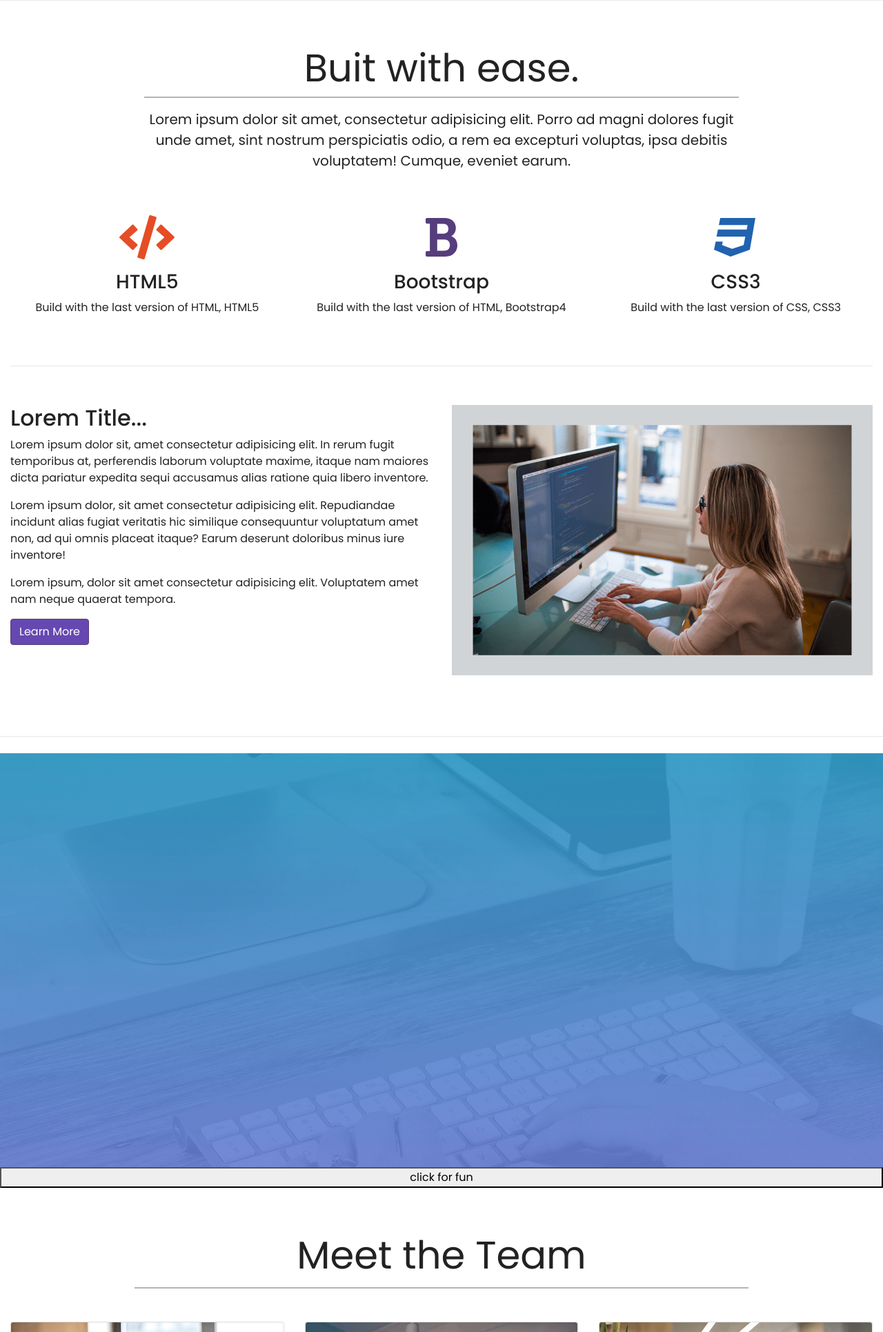
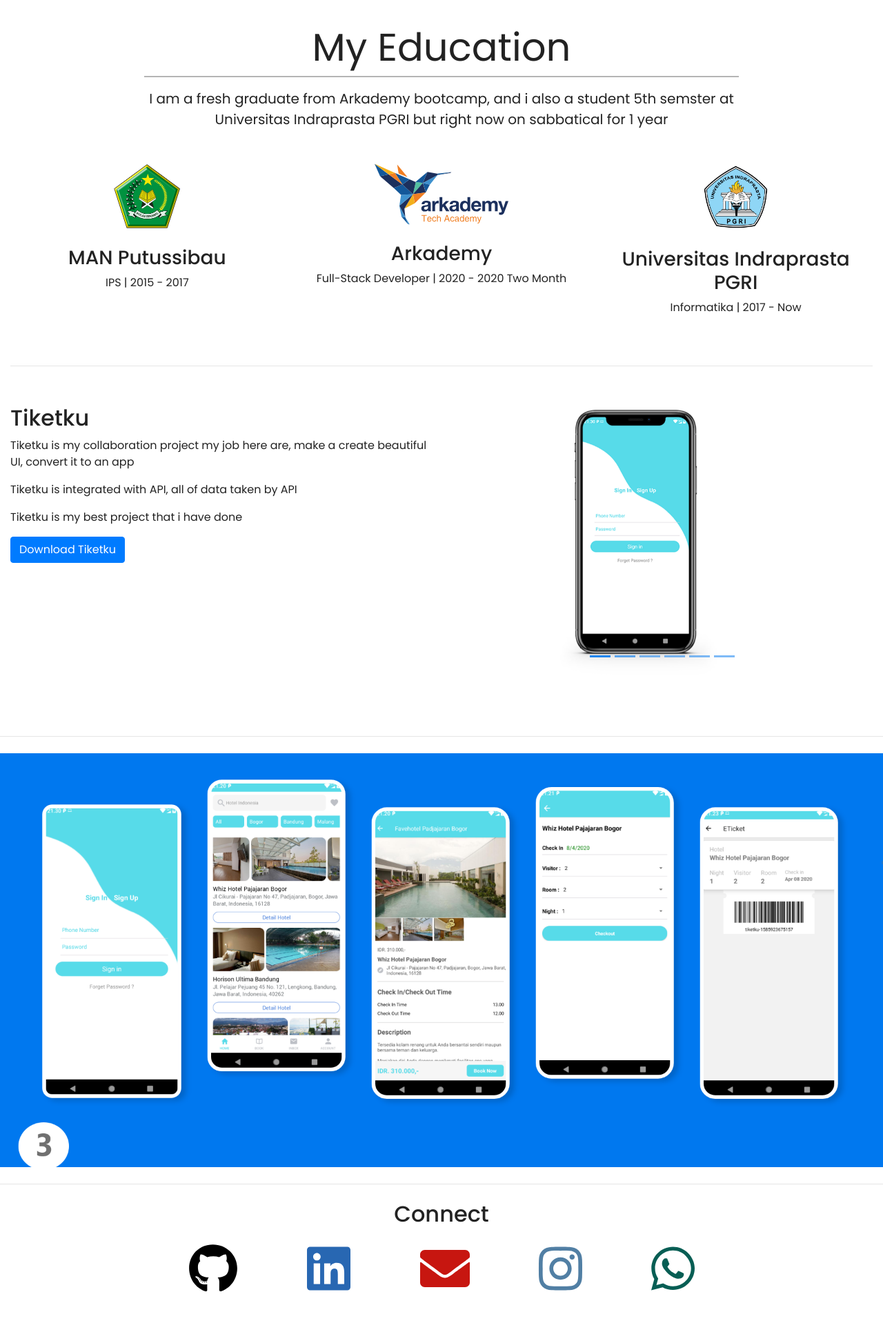
Before and after one commit to GunturThunder/Responsive-Portfolio-Web, a plain HTML site: page index.html in a window 1280 px wide. Shown: the part 869-2800 px from the top of the page at 69% size. Drawn offline with nearby package versions, Linux system fonts and the light colour scheme.

Commit message:
responsive

```diff
--- a/index.html
+++ b/index.html
@@ -15,11 +15,11 @@
     <nav class="navbar navbar-expand-md navbar-light bg-light sticky-top">
         <div class="container-fluid">
             <!-- <a class="navbar-brand" href="#"> -->
-                <div class="logo">
-                    <text class="text">&#60;</text>
-                    <text class="textLogo">Guntur</text>
-                    <text class="text">&#62;</text>
-                </div>
+            <div class="logo">
+                <text class="text">&#60;</text>
+                <text class="textLogo">Guntur</text>
+                <text class="text">&#62;</text>
+            </div>
             <!-- </a> -->
             <button class="navbar-toggler" type="button" data-toggle="collapse" data-target="#navbarResponsive">
                 <span class="navbar-toggler-icon"></span>
@@ -54,6 +54,7 @@
             <li data-target="#slides" data-slide-to="2"></li>
             <li data-target="#slides" data-slide-to="3"></li>
             <li data-target="#slides" data-slide-to="4"></li>
+            <li data-target="#slides" data-slide-to="5"></li>
         </ul>
         <div class="carousel-inner">
             <div class="carousel-item active">
@@ -64,7 +65,8 @@
                     </span><br /><br />
                     <h1 class="display-2">Guntur Angkasa Putra</h1>
                     <h3>Full-Stack Developer</h3>
-                    <button class="btn btn-outline-light btn-lg"  data-target="#slides" data-slide-to="1" type="button">My Projects</button>
+                    <button class="btn btn-outline-light btn-lg" data-target="#slides" data-slide-to="1"
+                        type="button">My Projects</button>
                 </div>
             </div>
             <div class="carousel-item">
@@ -79,6 +81,9 @@
             <div class="carousel-item">
                 <img src="img/portoR4.png" alt="">
             </div>
+            <div class="carousel-item">
+                <img src="img/porto5.png" alt="">
+            </div>
         </div>
     </div>
 
@@ -86,13 +91,13 @@
     <div class="container-fluid">
         <div class="row jumbotron">
             <div class="col-xs-12 col-sm-12 col-md-9 col-lg-9 col-xl-10">
-                <p class="lead">Lorem ipsum dolor sit amet consectetur adipisicing elit. Nihil a officia perferendis
-                    esse dignissimos veritatis ullam reprehenderit mollitia, ut eius quam voluptate sed debitis, aperiam
-                    maiores architecto. Eaque, architecto distinctio!</p>
+                <p class="lead">Hi! i am Guntur Angkasa Putra, i am a Full-Stack Developer, a lot of projects i have
+                    been done such as Point Of Sales named Asaulu, Ticketing named Tiketku, Real Time Chat named bampor,
+                    etc.</p>
             </div>
             <div class="col-xs-12 col-sm-12 col-md-3 col-lg-3 col-xl-2">
                 <a href="#">
-                    <button class="btn btn-outline-secondary btn-lg" type="button">Web Hosting</button>
+                    <button class="btn btn-outline-secondary btn-lg" type="button">Contact Me</button>
                 </a>
             </div>
         </div>
@@ -102,12 +107,11 @@
     <div class="container-fluid padding">
         <div class="row welcome text-center">
             <div class="col-12">
-                <h1 class="display-4">Buit with ease.</h1>
+                <h1 class="display-4">My Education</h1>
                 <hr />
                 <div class="col-12">
-                    <p class="lead">Lorem ipsum dolor sit amet, consectetur adipisicing elit. Porro ad magni dolores
-                        fugit unde amet, sint nostrum perspiciatis odio, a rem ea excepturi voluptas, ipsa debitis
-                        voluptatem! Cumque, eveniet earum.</p>
+                    <p class="lead">I am a fresh graduate from Arkademy bootcamp, and i also a student 5th semster at
+                        Universitas Indraprasta PGRI but right now on sabbatical for 1 year</p>
                 </div>
             </div>
         </div>
@@ -117,19 +121,25 @@
     <div class="container-fluid padding">
         <div class="row text-center padding">
             <div class="col-xs-12 col-sm-6 col-md-4">
-                <i class="fas fa-code"></i>
-                <h3>HTML5</h3>
-                <p>Build with the last version of HTML, HTML5</p>
+                <!-- <i class="fas fa-code"></i> -->
+                <img class="img-sch" src="img/ikhlas-beramal-logopng-32918.png" alt="">
+                <br><br>
+                <h3>MAN Putussibau</h3>
+                <p>IPS | 2015 - 2017</p>
             </div>
             <div class="col-xs-12 col-sm-6 col-md-4">
-                <i class="fas fa-bold"></i>
-                <h3>Bootstrap</h3>
-                <p>Build with the last version of HTML, Bootstrap4</p>
+                <!-- <i class="fas fa-bold"></i> -->
+                <img class="img-sch1" src="img/logo arkademy.1c82cf5c.svg" alt="">
+                <br><br>
+                <h3>Arkademy</h3>
+                <p>Full-Stack Developer | 2020 - 2020 Two Month</p>
             </div>
             <div class="col-md-4">
-                <i class="fab fa-css3"></i>
-                <h3>CSS3</h3>
-                <p>Build with the last version of CSS, CSS3</p>
+                <!-- <i class="fab fa-css3"></i> -->
+                <img class="img-sch2" src="img/Logo Unindra Universitas Indraprasta PGRI.png" alt="">
+                <br /><br />
+                <h3>Universitas Indraprasta PGRI</h3>
+                <p>Informatika | 2017 - Now</p>
             </div>
         </div>
         <hr class="my-4" />
@@ -139,19 +149,42 @@
     <div class="container-fluid padding">
         <div class="row padding">
             <div class="col-lg-6">
-                <h2>Lorem Title...</h2>
-                <p>Lorem ipsum dolor sit, amet consectetur adipisicing elit. In rerum fugit temporibus at, perferendis
-                    laborum voluptate maxime, itaque nam maiores dicta pariatur expedita sequi accusamus alias ratione
-                    quia libero inventore.</p>
-                <p>Lorem ipsum dolor, sit amet consectetur adipisicing elit. Repudiandae incidunt alias fugiat veritatis
-                    hic similique consequuntur voluptatum amet non, ad qui omnis placeat itaque? Earum deserunt
-                    doloribus minus iure inventore!</p>
-                <p>Lorem ipsum, dolor sit amet consectetur adipisicing elit. Voluptatem amet nam neque quaerat tempora.
+                <h2>Tiketku</h2>
+                <p>Tiketku is my collaboration project my job here are, make a create beautiful UI, convert it to an app</p>
+                <p>Tiketku is integrated with API, all of data taken by API</p>
+                <p>Tiketku is my best project that i have done
                 </p>
-                <a class="btn btn-primary" href="#">Learn More</a>
+                <a class="btn btn-primary" href="#">Download Tiketku</a>
             </div>
-            <div class="col-lg-6">
-                <img class="img-fluid" src="img/desk.png" alt="" />
+            <div id="slides2" class="carousel slide col-lg-6" data-ride="carousel">
+                <ul class="carousel-indicators">
+                    <li data-target="#slides2" data-slide-to="0" class="active"></li>
+                    <li data-target="#slides2" data-slide-to="1"></li>
+                    <li data-target="#slides2" data-slide-to="2"></li>
+                    <li data-target="#slides2" data-slide-to="3"></li>
+                    <li data-target="#slides2" data-slide-to="4"></li>
+                    <li data-target="#slides2" data-slide-to="5"></li>
+                </ul>
+                <div class="carousel-inner">
+                    <div class="carousel-item active">
+                        <img src="img/bestPR1.png" alt="">
+                    </div>
+                    <div class="carousel-item">
+                        <img src="img/bestPR2.png" alt="">
+                    </div>
+                    <div class="carousel-item">
+                        <img src="img/bestPR3.png" alt="">
+                    </div>
+                    <div class="carousel-item">
+                        <img src="img/bestPR4.png" alt="">
+                    </div>
+                    <div class="carousel-item">
+                        <img src="img/bestPR5.png" alt="">
+                    </div>
+                    <div class="carousel-item">
+                        <img src="img/bestPR6.png" alt="">
+                    </div>
+                </div>
             </div>
         </div>
     </div>
@@ -165,8 +198,9 @@
             </div>
         </div>
     </figure>
+    <hr class="my-4">
 
-    <!--- Emoji Section -->
+    <!-- - Emoji Section
     <button class="fun" data-toggle="collapse" data-target="#emoji">click for fun</button>
     <div class="collapse" id="emoji">
         <div class="container-fluid padding">
@@ -185,20 +219,20 @@
                 </div>
             </div>
         </div>
-    </div>
+    </div> -->
 
     <!--- Meet the team -->
-    <div class="container-fluid padding">
+    <!-- <div class="container-fluid padding">
         <div class="row welcome text-center">
             <div class="col-12">
                 <h1 class="display-4">Meet the Team</h1>
             </div>
             <hr />
         </div>
-    </div>
+    </div> -->
 
     <!--- Cards -->
-    <div class="container-fluid padding">
+    <!-- <div class="container-fluid padding">
         <div class="row padding">
             <div class="col-md-4">
                 <div class="card">
@@ -232,10 +266,10 @@
             </div>
         </div>
         <hr class="my-4" />
-    </div>
+    </div> -->
 
     <!--- Two Column Section -->
-    <div class="container-fluid">
+    <!-- <div class="container-fluid">
         <div class="row padding">
             <div class="col-lg-6">
                 <h2>Our Philosophy</h2>
@@ -250,7 +284,7 @@
             </div>
         </div>
         <hr class="my-4" />
-    </div>
+    </div> -->
 
     <!--- Connect -->
     <div class="container-fluid padding">
@@ -259,11 +293,11 @@
                 <h2>Connect</h2>
             </div>
             <div class="col-12 social padding">
-                <a href="#"><i class="fab fa-facebook"></i></a>
-                <a href="#"><i class="fab fa-twitter"></i></a>
-                <a href="#"><i class="fab fa-google-plus-g"></i></a>
+                <a href="#"><i class="fab fa-github"></i></a>
+                <a href="#"><i class="fab fa-linkedin"></i></a>
+                <a href="#"><i class="fas fa-envelope"></i></a>
                 <a href="#"><i class="fab fa-instagram"></i></a>
-                <a href="#"><i class="fab fa-youtube"></i></a>
+                <a href="#"><i class="fab fa-whatsapp"></i></a>
             </div>
         </div>
         <hr class="my-4">
@@ -274,34 +308,28 @@
         <div class="container-fluid padding">
             <div class="row text-center">
                 <div class="col-md-4">
-                    <img src="img/w3newbie.png" alt="">
+                    <!-- <img src="img/w3newbie.png" alt=""> -->
+                    <div class="logo">
+                        <text class="text">&#60;</text>
+                        <text style="color: white;" class="textLogo">Guntur</text>
+                        <text class="text">&#62;</text>
+                    </div>
                     <hr class="light" />
                     <p>555-555-555</p>
                     <p>gangkasa888@gmail.com</p>
-                    <p>100 stree name</p>
-                    <p>City, State, 0000</p>
+                    <p>Jl. Sukasari III No.53</p>
+                    <p>Bogor, West Jawa, 16142</p>
                 </div>
                 <div class="col-md-4">
                     <hr class="light" />
-                    <h5>Our Hour</h5>
+                    <h5>Available</h5>
                     <hr class="light" />
-                    <p>Monday: 9am - 5pm</p>
-                    <p>Saturday: 10am - 4pm</p>
-                    <p>Sunday: closed</p>
-                </div>
-                <div class="col-md-4">
-                    <hr class="light" />
-                    <h5>Services Are</h5>
-                    <hr class="light" />
-                    <p>City, State, 0000</p>
-                    <p>City, State, 0000</p>
-                    <p>City, State, 0000</p>
-                    <p>City, State, 0000</p>
-                    <p>City, State, 0000</p>
+                    <p>Monday - Friday : Available</p>
+                    <p>Sunday : Closed</p>
                 </div>
                 <div class="col-12">
                     <hr class="light-100" />
-                    <h5>&copy; guntur</h5>
+                    <h5>&copy;Guntur</h5>
                 </div>
             </div>
         </div>
--- a/style.css
+++ b/style.css
@@ -35,10 +35,6 @@ body {
     text-shadow: 1px 1px 10px #000;
     padding-bottom: 1rem;
 }
-.btn-primary {
-    background-color: #6648b1;
-    border: 1px solid #563d7c;
-}
 .jumbotron {
     padding: 1rem;
     border-radius: 0;
@@ -72,7 +68,7 @@ body {
     margin: 1rem;
 }
 .fixed-wrap {
-    background-image: url('img/mac.png');
+    background-image: url('img/porto3.png');
     height: 600px;
     background-repeat: no-repeat;
     background-attachment: fixed;
@@ -93,20 +89,20 @@ figure {
     font-size: 4.5em;
     padding: 3rem;
 }
-.fa-facebook {
-    color: #3b5998;
+.fa-github {
+    color: black;
 }
-.fa-twitter {
-    color: #00aced;
+.fa-linkedin {
+    color: #2867B2;
 }
-.fa-google-plus-a {
-    color: #dd4b39;
+.fa-envelope {
+    color: #c71610
 }
 .fa-instagram {
     color: #517fa4;
 }
-.fa-youtube {
-    color: #bb0000
+.fa-whatsapp {
+    color: #075E54;
 }
 .fa-facebook:hover,
 .fa-twitter:hover,
@@ -213,3 +209,15 @@ img.profilePic {
     border: 1px solid #0082B2;
     padding: 1px;
 }
+.img-sch {
+    max-width: 25%;
+}
+.img-sch1 {
+    max-width: 50%;
+}
+.img-sch2 {
+    max-width: 35%;
+}
+#slides2 .carousel-indicators li{
+    background-color: #0078EF;
+}
```
Also changed, not shown: img/Logo Unindra Universitas Indraprasta PGRI.png (added), img/bestP1.png (added), img/bestPR1.png (added), img/bestPR2.png (added), img/bestPR3.png (added), img/bestPR4.png (added), img/bestPR5.png (added), img/bestPR6.png (added), img/ikhlas-beramal-logopng-32918.png (added), img/logo arkademy.1c82cf5c.svg (added), img/porto5.png (added), 1 other file.
